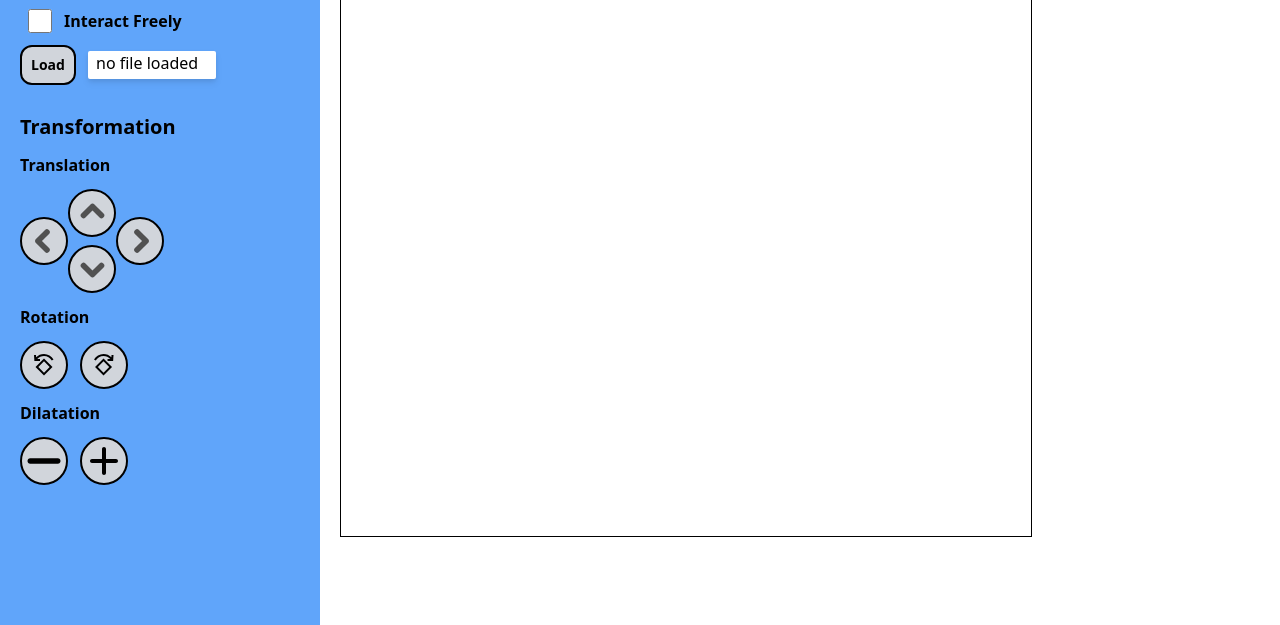
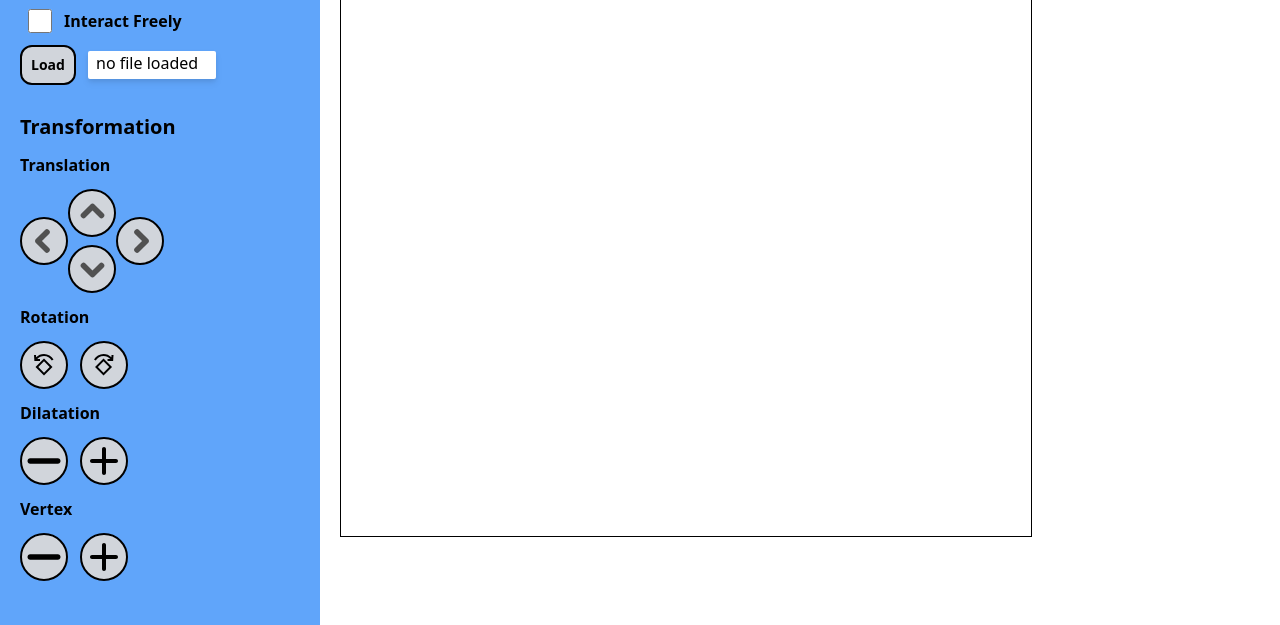
Before and after one commit to GAIB20/tugas-besar-grafkom-1-pixelgraph, a website: page src/index.html in a window 1280 px wide. Shown: the part 247-872 px from the top of the page. Drawn offline with Linux system fonts and the light colour scheme.

Commit message:
feat: add & remove vertex

```diff
--- a/src/index.html
+++ b/src/index.html
@@ -166,6 +166,26 @@
                         </Button>
                     </div>
                 </div>
+                <!-- Vertex -->
+                <div>
+                    <h2 class="font-semibold mb-3">Vertex</h2>
+                    <div class="flex gap-3">
+                        <!-- Add Vertex Button -->
+                        <Button
+                            class="rounded-full bg-gray-300 h-12 w-12 hover:bg-gray-400 border-2 border-black my-auto"
+                            title="Add Vertex"
+                            onclick="addVertex()">
+                            <img class="m-auto" src="../assets/minus.svg" alt="Add Vertex">
+                        </Button>
+                        <!-- Remove Vertex Button -->
+                        <Button
+                            class="rounded-full bg-gray-300 h-12 w-12 hover:bg-gray-400 border-2 border-black my-auto"
+                            title="Remove Vertex"
+                            onclick="removeVertex()">
+                            <img class="m-auto" src="../assets/plus.svg" alt="Remove Vertex">
+                        </Button>
+                    </div>
+                </div>
             </div>
         </div>
 
@@ -179,6 +199,7 @@
         <script src="./js/functions.js"></script>
         <script src="./js/interaction.js"></script>
         <script src="./js/model.js"></script>
+        <script src="./js/polygon_function.js"></script>
     </div>
 </body>
 
--- a/src/js/model.js
+++ b/src/js/model.js
@@ -51,6 +51,10 @@ function loadModel() {
 }
 
 // Define vertices for a line, square, and polygon
+let dotVertices = [
+    0.0, 0.0
+];
+
 let lineVertices = [
     -0.4, 0.0,
     0.4, 0.0
@@ -83,8 +87,14 @@ const redColor = [1.0, 0.0, 0.0, 1.0];
 const greenColor = [0.0, 1.0, 0.0, 1.0];
 const blueColor = [0.0, 0.0, 1.0, 1.0];
 const purpleColor = [1.0, 0.0, 1.0, 1.0];
+const blackColor = [0.0, 0.0, 0.0, 1.0];
 
 const model = {
+    dot: {
+        name : 'dot',
+        vertices: dotVertices,
+        color: blackColor
+    },
     line: {
         name : 'line',
         vertices: lineVertices,
--- /dev/null
+++ b/src/js/polygon_function.js
@@ -0,0 +1,156 @@
+// Function for polygon model
+
+// Function to add a vertex to the model
+function addVertex() {
+    if (modelChoosed == undefined) {
+        // Create a dot model
+        createModel(model.dot);
+    } else {
+        // Get vertices and color of the model
+        let vertices = modelChoosed.vertices;
+        let color = modelChoosed.color;
+
+        if (vertices.length == 0) {
+            // Add the first vertex at the center of the canvas
+            vertices.push(0.0);
+            vertices.push(0.0);
+        } else if (vertices.length == 2) {
+            // Line length is 0.8
+            vertices[0] = -0.4;
+            vertices[1] = 0.0;
+            vertices.push(0.4);
+            vertices.push(0.0);
+        } else {
+            // Calculate the center of the shape
+            let maxX = vertices[0];
+            let maxY = vertices[1];
+            let minX = vertices[0];
+            let minY = vertices[1];
+            for (let i = 0; i < vertices.length; i += 2) {
+                if (vertices[i] > maxX) {
+                    maxX = vertices[i];
+                }
+                if (vertices[i] < minX) {
+                    minX = vertices[i];
+                }
+                if (vertices[i + 1] > maxY) {
+                    maxY = vertices[i + 1];
+                }
+                if (vertices[i + 1] < minY) {
+                    minY = vertices[i + 1];
+                }
+            }
+            var centerX = (maxX + minX) / 2;
+            var centerY = (maxY + minY) / 2;
+
+            // Add a vertex in middle of the model
+            vertices.push(centerX);
+            vertices.push(centerY);
+
+            // Calculate the average distance from the center of the shape to existing vertices
+            let totalDistance = 0;
+            for (let i = 0; i < vertices.length - 2; i += 2) {
+                let dx = vertices[i] - centerX;
+                let dy = vertices[i + 1] - centerY;
+                totalDistance += Math.sqrt(dx * dx + dy * dy);
+            }
+            let avgDistance = totalDistance / ((vertices.length - 2) / 2);
+
+            // Calculate the angle between vertices
+            let angleIncrement = (2 * Math.PI) / (vertices.length / 2);
+
+            // Distribute the new vertex evenly along the perimeter
+            let angle = 0;
+            for (let i = 0; i < vertices.length; i += 2) {
+                let newX = centerX + avgDistance * Math.cos(angle);
+                let newY = centerY + avgDistance * Math.sin(angle);
+                vertices[i] = newX;
+                vertices[i + 1] = newY;
+                angle += angleIncrement;
+            }
+        }
+
+        // Draw the updated shape
+        drawShape(vertices, color);
+    }
+}
+
+// Function to remove a vertex from the model
+function removeVertex() {
+    // Get vertices and color of the model
+    let vertices = modelChoosed.vertices;
+    let color = modelChoosed.color;
+
+    // Ensure there are enough vertices to remove
+    if (vertices.length == 0) {
+        alert("Cannot remove vertex. There's no vertex remaining.");
+        return;
+    } else if (vertices.length == 2) {
+        // Remove the last vertex from the array
+        vertices.pop();
+        vertices.pop();
+    } else if (vertices.length == 4) {
+        // Get the center of the line
+        var centerX = (vertices[0] + vertices[2]) / 2;
+        var centerY = (vertices[1] + vertices[3]) / 2;
+
+        // Remove the last vertex from the array
+        vertices.pop();
+        vertices.pop();
+
+        // Update the remaining vertex to the center of the line
+        vertices[0] = centerX;
+        vertices[1] = centerY;
+    } else {
+        // Calculate the center of the shape
+        let maxX = vertices[0];
+        let maxY = vertices[1];
+        let minX = vertices[0];
+        let minY = vertices[1];
+        for (let i = 0; i < vertices.length; i += 2) {
+            if (vertices[i] > maxX) {
+                maxX = vertices[i];
+            }
+            if (vertices[i] < minX) {
+                minX = vertices[i];
+            }
+            if (vertices[i + 1] > maxY) {
+                maxY = vertices[i + 1];
+            }
+            if (vertices[i + 1] < minY) {
+                minY = vertices[i + 1];
+            }
+        }
+        var centerX = (maxX + minX) / 2;
+        var centerY = (maxY + minY) / 2;
+
+        // Remove the last vertex from the array
+        vertices.pop();
+        vertices.pop();
+
+        // Calculate the average distance from the center of the shape to existing vertices
+        let totalDistance = 0;
+        for (let i = 0; i < vertices.length; i += 2) {
+            let dx = vertices[i] - centerX;
+            let dy = vertices[i + 1] - centerY;
+            totalDistance += Math.sqrt(dx * dx + dy * dy);
+        }
+        let avgDistance = totalDistance / (vertices.length / 2);
+
+        // Calculate the angle between vertices
+        let angleIncrement = (2 * Math.PI) / (vertices.length / 2);
+
+        // Distribute the remaining vertices evenly along the perimeter
+        let angle = 0;
+        for (let i = 0; i < vertices.length; i += 2) {
+            let newX = centerX + avgDistance * Math.cos(angle);
+            let newY = centerY + avgDistance * Math.sin(angle);
+            vertices[i] = newX;
+            vertices[i + 1] = newY;
+            angle += angleIncrement;
+        }
+    }
+
+    // Draw the updated shape
+    drawShape(vertices, color);
+}
```
